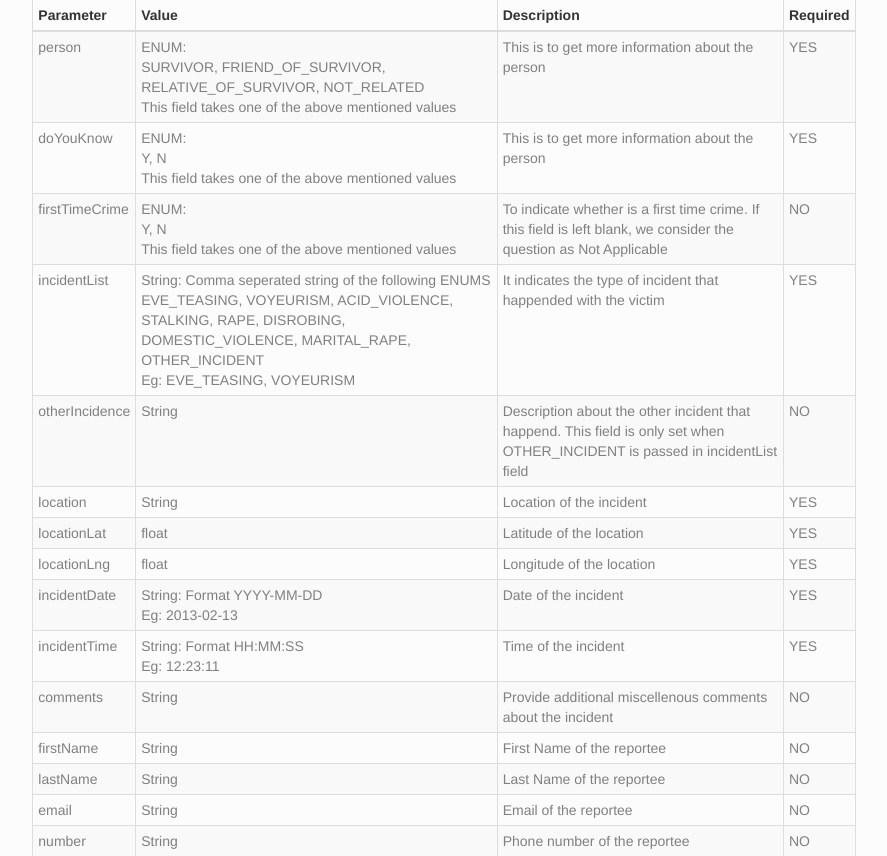
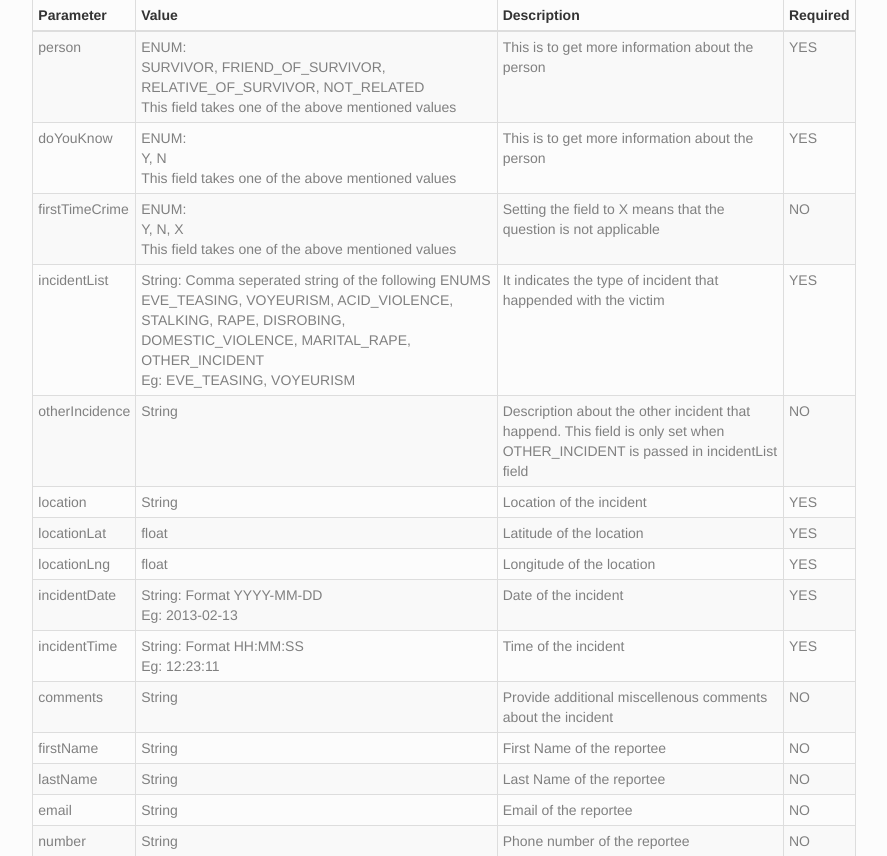
Before and after one commit to navina/avaaz, a Node server app: page /api in a window 1280 px wide. Shown: the part 399-1255 px from the top of the page, without its empty margins (196-1083 px from the left). Run offline with Node 20, Linux system fonts and the light colour scheme; some libraries are stand-ins or nearby versions.

Commit message:
making change in the api

```diff
--- a/views/api.html
+++ b/views/api.html
@@ -32,8 +32,8 @@
 	        </tr>
 	        <tr>
 	            <td>firstTimeCrime</td>
-	            <td>ENUM: <br/>Y, N<br/>This field takes one of the above mentioned values</td>
-	            <td>To indicate whether is a first time crime. If this field is left blank, we consider the question as Not Applicable</td>
+	            <td>ENUM: <br/>Y, N, X<br/>This field takes one of the above mentioned values</td>
+	            <td>Setting the field to X means that the question is not applicable</td>
 	            <td>NO</td>
 	        </tr>
 	        <tr>
```
